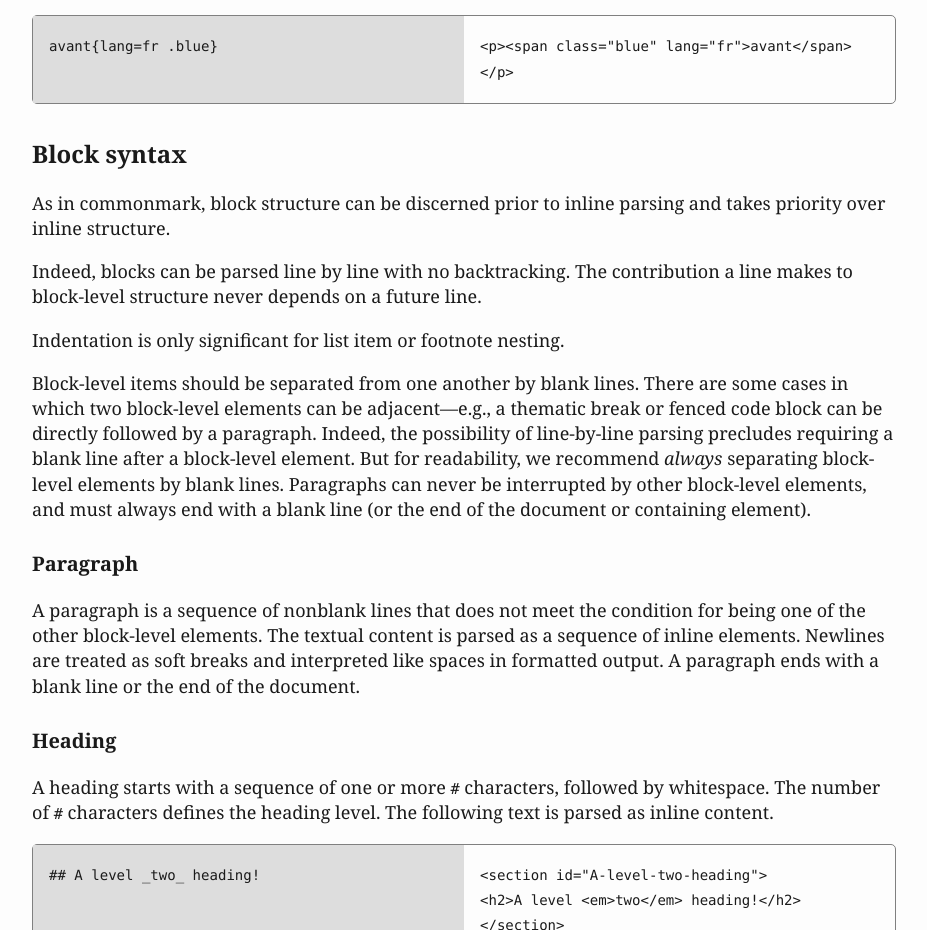
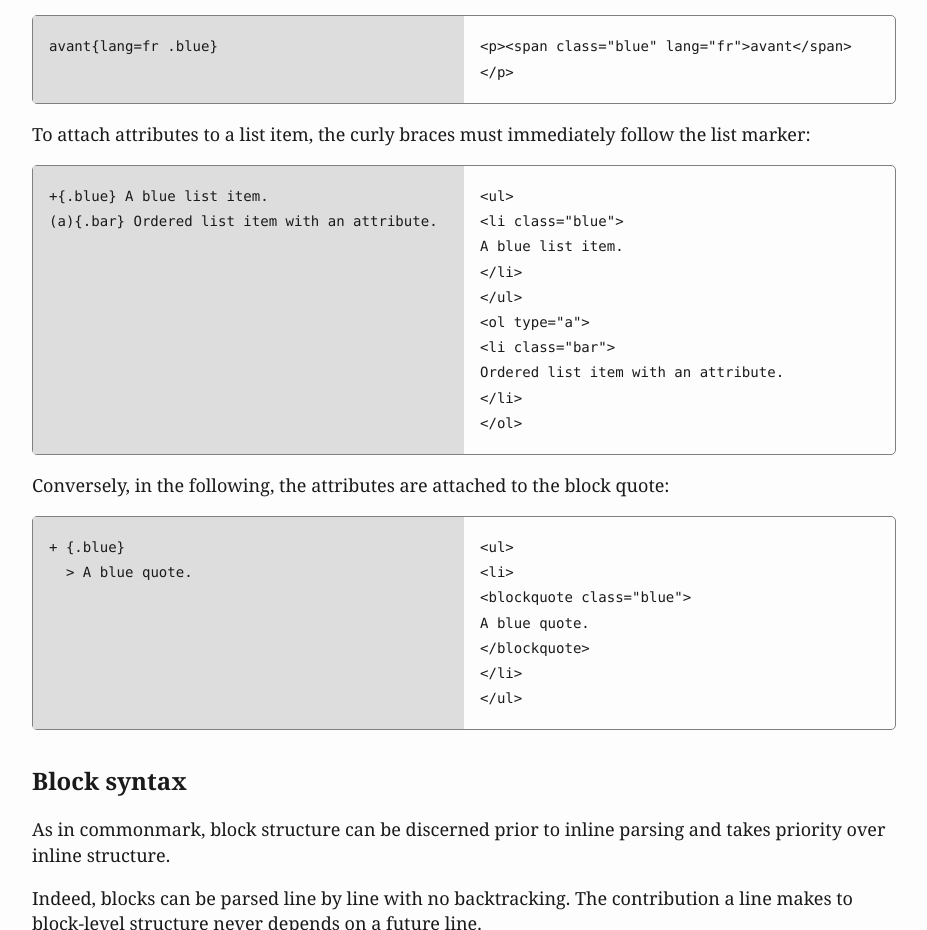
Before and after one commit to jgm/djot, a plain HTML site: page doc/syntax.html in a window 1280 px wide. Shown: the part 9687-10617 px from the top of the page, without its empty margins (18-945 px from the left). Drawn offline with Linux system fonts and the light colour scheme.

Commit message:
Generate HTML

```diff
--- a/doc/syntax.html
+++ b/doc/syntax.html
@@ -901,6 +901,45 @@ combined. Thus,</p>
 </code></pre>
 </div>
 </div>
+<p>To attach attributes to a list item, the curly braces must immediately
+follow the list marker:</p>
+<div class="example">
+<div class="djot">
+<pre><code>+{.blue} A blue list item.
+(a){.bar} Ordered list item with an attribute.</code></pre>
+</div>
+<div class="html">
+<pre><code>&lt;ul&gt;
+&lt;li class=&quot;blue&quot;&gt;
+A blue list item.
+&lt;/li&gt;
+&lt;/ul&gt;
+&lt;ol type=&quot;a&quot;&gt;
+&lt;li class=&quot;bar&quot;&gt;
+Ordered list item with an attribute.
+&lt;/li&gt;
+&lt;/ol&gt;
+</code></pre>
+</div>
+</div>
+<p>Conversely, in the following, the attributes are attached to the block
+quote:</p>
+<div class="example">
+<div class="djot">
+<pre><code>+ {.blue}
+  &gt; A blue quote.</code></pre>
+</div>
+<div class="html">
+<pre><code>&lt;ul&gt;
+&lt;li&gt;
+&lt;blockquote class=&quot;blue&quot;&gt;
+A blue quote.
+&lt;/blockquote&gt;
+&lt;/li&gt;
+&lt;/ul&gt;
+</code></pre>
+</div>
+</div>
 </section>
 </section>
 <section id="block-syntax" class="level2">
```
